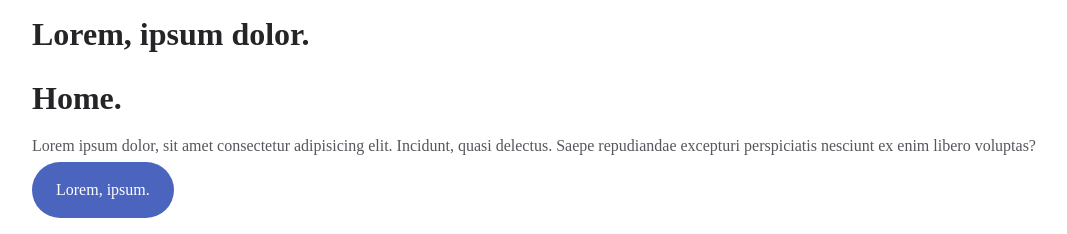
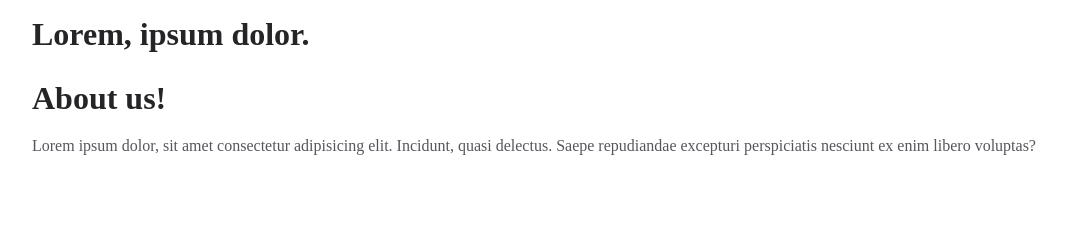
Before and after one commit to shayanmc/sass-project, a website: page index.html in a window 1280 px wide. Shown: the part 1105-1339 px from the top of the page, without its empty margins (0-1067 px from the left). After the commit the page ends 1283 px from the top, so only its background shows below. Drawn offline with Linux system fonts and the light colour scheme; files whose address does not match are found by name.

Commit message:
about html changed

```diff
--- a/index.html
+++ b/index.html
@@ -64,16 +64,15 @@
           <img src="./images/image1.svg" alt="about-image" />
         </article>
         <article class="about__info">
-          <h1 class="about__title">
+          <h1 class="about__title section__title">
             Lorem, ipsum dolor. <br />
-            <span>Home.</span>
+            <span>About us!</span>
           </h1>
           <p class="about__description">
             Lorem ipsum dolor, sit amet consectetur adipisicing elit. Incidunt,
             quasi delectus. Saepe repudiandae excepturi perspiciatis nesciunt ex
             enim libero voluptas?
           </p>
-          <a href="#" class="button">Lorem, ipsum.</a>
         </article>
       </div>
     </section>
```
